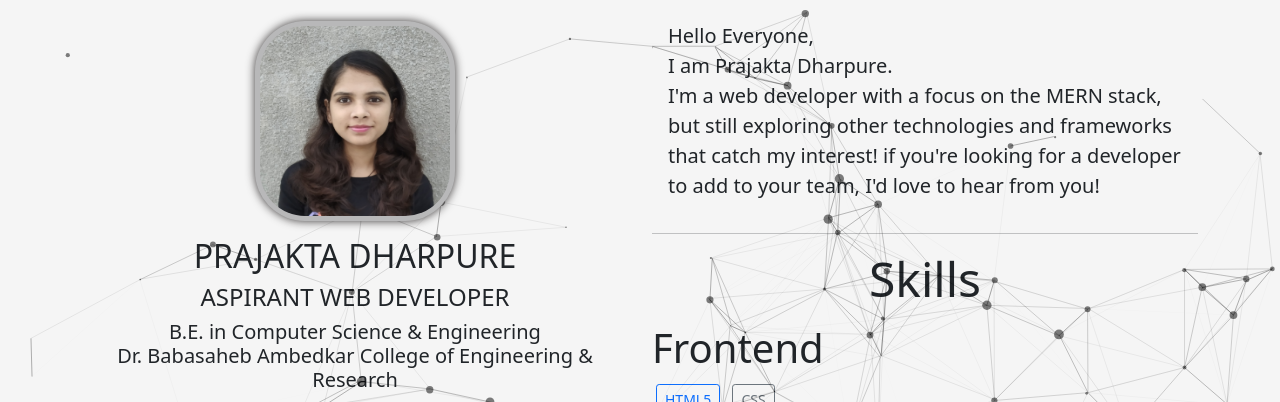
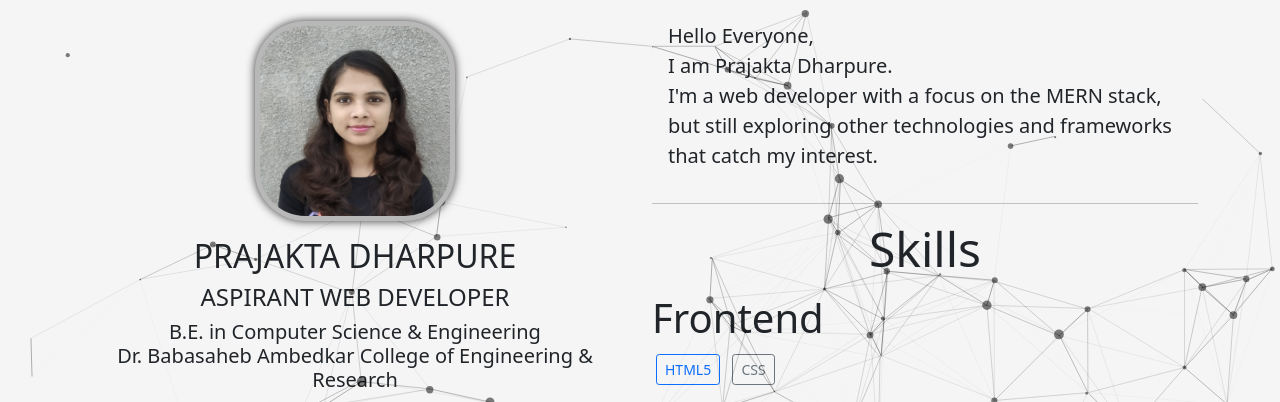
Before and after one commit to prajaktadharpure28/Personal-Portfolio, a plain HTML site: page index.html in a window 1280 px wide. Shown: the part 51-453 px from the top of the page. Drawn offline with nearby package versions, Linux system fonts and the light colour scheme.

Commit message:
Update index.html

```diff
--- a/index.html
+++ b/index.html
@@ -88,8 +88,7 @@
                 I am Prajakta Dharpure.
                 <br>
                 I'm a web developer with a focus on the MERN stack, but still exploring other technologies and
-                frameworks that catch my interest! if you're looking for a developer to add to your team, I'd love to
-                hear from you!
+                frameworks that catch my interest.
               </p>
               <hr>
               <h3 class="display-5 text-center"> Skills</h3>
```
